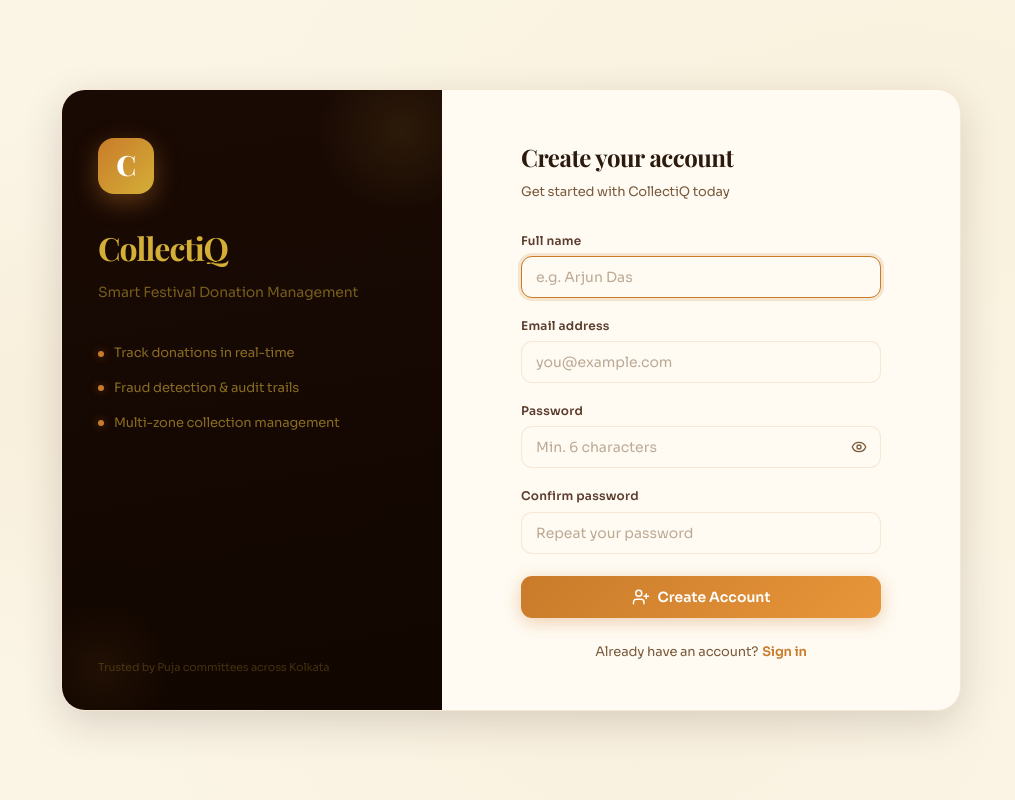
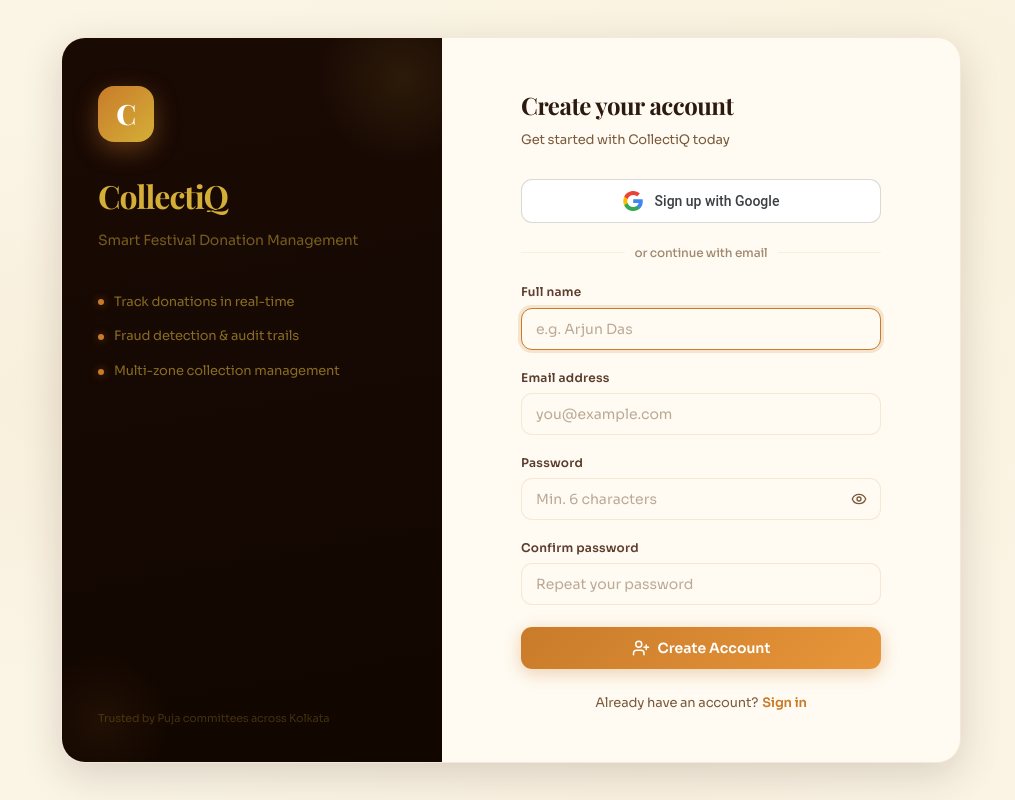
Before and after one commit to Infinite-Leo/CollectiQ, a React (Vite) app in the folder apps/web/: page /signup in a window 1280 px wide. Shown: the whole page, without its empty margins (129-1144 px from the left). Built offline with nearby package versions, Linux system fonts and the light colour scheme; no server answers; a web font is replaced by a local one.

Commit message:
feat: Add Google Authentication

```diff
--- a/apps/web/src/context/AuthContext.jsx
+++ b/apps/web/src/context/AuthContext.jsx
@@ -88,6 +88,17 @@
         return body;
     }, []);
 
+    const signInWithGoogle = useCallback(async () => {
+        const { data, error } = await supabase.auth.signInWithOAuth({
+            provider: 'google',
+            options: {
+                redirectTo: `${window.location.origin}/dashboard`
+            }
+        });
+        if (error) throw error;
+        return data;
+    }, []);
+
     const logout = useCallback(async () => {
         // Notify backend for audit logging before signing out
         try {
@@ -116,6 +127,7 @@
         loading,
         login,
         signup,
+        signInWithGoogle,
         logout,
         getAccessToken,
         isAuthenticated: !!session,
--- a/apps/web/src/index.css
+++ b/apps/web/src/index.css
@@ -1939,6 +1939,58 @@
   line-height: 1.4;
 }
 
+.auth-google-btn {
+  width: 100%;
+  padding: 11px 14px;
+  border-radius: var(--radius-md);
+  background: white;
+  border: 1px solid rgba(0, 0, 0, 0.15);
+  color: #3C4043;
+  font-family: 'Roboto', var(--font-sans);
+  font-size: 0.875rem;
+  font-weight: 500;
+  cursor: pointer;
+  display: flex;
+  align-items: center;
+  justify-content: center;
+  gap: 12px;
+  transition: all var(--transition-fast);
+  margin-bottom: 20px;
+}
+
+.auth-google-btn:hover {
+  background: #F8F9FA;
+  box-shadow: 0 1px 3px rgba(0, 0, 0, 0.08);
+}
+
+.auth-google-btn:disabled {
+  opacity: 0.7;
+  cursor: not-allowed;
+  box-shadow: none;
+}
+
+.auth-divider {
+  display: flex;
+  align-items: center;
+  text-align: center;
+  color: var(--text-muted);
+  font-size: 0.75rem;
+  font-weight: 500;
+  margin-bottom: 20px;
+}
+
+.auth-divider::before,
+.auth-divider::after {
+  content: '';
+  flex: 1;
+  border-bottom: 1px solid var(--border-light);
+}
+
+.auth-divider span {
+  padding: 0 10px;
+  opacity: 0.7;
+}
+
 .auth-form {
   display: flex;
   flex-direction: column;
--- a/apps/web/src/pages/Login.jsx
+++ b/apps/web/src/pages/Login.jsx
@@ -9,7 +9,8 @@
     const [showPassword, setShowPassword] = useState(false);
     const [error, setError] = useState('');
     const [loading, setLoading] = useState(false);
-    const { login } = useAuth();
+    const [googleLoading, setGoogleLoading] = useState(false);
+    const { login, signInWithGoogle } = useAuth();
     const navigate = useNavigate();
     const location = useLocation();
 
@@ -27,6 +28,18 @@
             setError(err.message || 'Invalid email or password');
         } finally {
             setLoading(false);
+        }
+    };
+
+    const handleGoogleSignIn = async () => {
+        setError('');
+        setGoogleLoading(true);
+        try {
+            await signInWithGoogle();
+            // Note: navigate won't fire here because OAuth redirects the browser
+        } catch (err) {
+            setError(err.message || 'Failed to sign in with Google');
+            setGoogleLoading(false);
         }
     };
 
@@ -76,6 +89,33 @@
                                 <span>{error}</span>
                             </div>
                         )}
+
+                        <button
+                            type="button"
+                            className="auth-google-btn"
+                            onClick={handleGoogleSignIn}
+                            disabled={googleLoading || loading}
+                        >
+                            {googleLoading ? (
+                                <span className="auth-spinner" style={{ borderColor: 'rgba(0,0,0,0.2)', borderTopColor: '#000' }} />
+                            ) : (
+                                <>
+                                    <svg viewBox="0 0 24 24" width="20" height="20" xmlns="http://www.w3.org/2000/svg">
+                                        <g transform="matrix(1, 0, 0, 1, 27.009001, -39.238998)">
+                                            <path fill="#4285F4" d="M -3.264 51.509 C -3.264 50.719 -3.334 49.969 -3.454 49.239 L -14.754 49.239 L -14.754 53.749 L -8.284 53.749 C -8.574 55.229 -9.424 56.479 -10.684 57.329 L -10.684 60.329 L -6.824 60.329 C -4.564 58.239 -3.264 55.159 -3.264 51.509 Z"/>
+                                            <path fill="#34A853" d="M -14.754 63.239 C -11.514 63.239 -8.804 62.159 -6.824 60.329 L -10.684 57.329 C -11.764 58.049 -13.134 58.489 -14.754 58.489 C -17.884 58.489 -20.534 56.379 -21.484 53.529 L -25.464 53.529 L -25.464 56.619 C -23.494 60.539 -19.444 63.239 -14.754 63.239 Z"/>
+                                            <path fill="#FBBC05" d="M -21.484 53.529 C -21.734 52.809 -21.864 52.039 -21.864 51.239 C -21.864 50.439 -21.724 49.669 -21.484 48.949 L -21.484 45.859 L -25.464 45.859 C -26.284 47.479 -26.754 49.299 -26.754 51.239 C -26.754 53.179 -26.284 54.999 -25.464 56.619 L -21.484 53.529 Z"/>
+                                            <path fill="#EA4335" d="M -14.754 43.989 C -12.984 43.989 -11.404 44.599 -10.154 45.789 L -6.734 42.369 C -8.804 40.429 -11.514 39.239 -14.754 39.239 C -19.444 39.239 -23.494 41.939 -25.464 45.859 L -21.484 48.949 C -20.534 46.099 -17.884 43.989 -14.754 43.989 Z"/>
+                                        </g>
+                                    </svg>
+                                    Sign in with Google
+                                </>
+                            )}
+                        </button>
+
+                        <div className="auth-divider">
+                            <span>or continue with email</span>
+                        </div>
 
                         <form onSubmit={handleSubmit} className="auth-form">
                             <div className="auth-field">
--- a/apps/web/src/pages/Signup.jsx
+++ b/apps/web/src/pages/Signup.jsx
@@ -11,7 +11,8 @@
     const [showPassword, setShowPassword] = useState(false);
     const [error, setError] = useState('');
     const [loading, setLoading] = useState(false);
-    const { signup } = useAuth();
+    const [googleLoading, setGoogleLoading] = useState(false);
+    const { signup, signInWithGoogle } = useAuth();
     const navigate = useNavigate();
 
     const handleSubmit = async (e) => {
@@ -37,6 +38,18 @@
             setError(err.message || 'Failed to create account');
         } finally {
             setLoading(false);
+        }
+    };
+
+    const handleGoogleSignUp = async () => {
+        setError('');
+        setGoogleLoading(true);
+        try {
+            await signInWithGoogle();
+            // browser handles redirect
+        } catch (err) {
+            setError(err.message || 'Failed to sign up with Google');
+            setGoogleLoading(false);
         }
     };
 
@@ -85,6 +98,33 @@
                                 <span>{error}</span>
                             </div>
                         )}
+
+                        <button
+                            type="button"
+                            className="auth-google-btn"
+                            onClick={handleGoogleSignUp}
+                            disabled={googleLoading || loading}
+                        >
+                            {googleLoading ? (
+                                <span className="auth-spinner" style={{ borderColor: 'rgba(0,0,0,0.2)', borderTopColor: '#000' }} />
+                            ) : (
+                                <>
+                                    <svg viewBox="0 0 24 24" width="20" height="20" xmlns="http://www.w3.org/2000/svg">
+                                        <g transform="matrix(1, 0, 0, 1, 27.009001, -39.238998)">
+                                            <path fill="#4285F4" d="M -3.264 51.509 C -3.264 50.719 -3.334 49.969 -3.454 49.239 L -14.754 49.239 L -14.754 53.749 L -8.284 53.749 C -8.574 55.229 -9.424 56.479 -10.684 57.329 L -10.684 60.329 L -6.824 60.329 C -4.564 58.239 -3.264 55.159 -3.264 51.509 Z"/>
+                                            <path fill="#34A853" d="M -14.754 63.239 C -11.514 63.239 -8.804 62.159 -6.824 60.329 L -10.684 57.329 C -11.764 58.049 -13.134 58.489 -14.754 58.489 C -17.884 58.489 -20.534 56.379 -21.484 53.529 L -25.464 53.529 L -25.464 56.619 C -23.494 60.539 -19.444 63.239 -14.754 63.239 Z"/>
+                                            <path fill="#FBBC05" d="M -21.484 53.529 C -21.734 52.809 -21.864 52.039 -21.864 51.239 C -21.864 50.439 -21.724 49.669 -21.484 48.949 L -21.484 45.859 L -25.464 45.859 C -26.284 47.479 -26.754 49.299 -26.754 51.239 C -26.754 53.179 -26.284 54.999 -25.464 56.619 L -21.484 53.529 Z"/>
+                                            <path fill="#EA4335" d="M -14.754 43.989 C -12.984 43.989 -11.404 44.599 -10.154 45.789 L -6.734 42.369 C -8.804 40.429 -11.514 39.239 -14.754 39.239 C -19.444 39.239 -23.494 41.939 -25.464 45.859 L -21.484 48.949 C -20.534 46.099 -17.884 43.989 -14.754 43.989 Z"/>
+                                        </g>
+                                    </svg>
+                                    Sign up with Google
+                                </>
+                            )}
+                        </button>
+
+                        <div className="auth-divider">
+                            <span>or continue with email</span>
+                        </div>
 
                         <form onSubmit={handleSubmit} className="auth-form">
                             <div className="auth-field">
```
Also changed, not shown: 1 other file (tests, documents, lock files or other folders).
